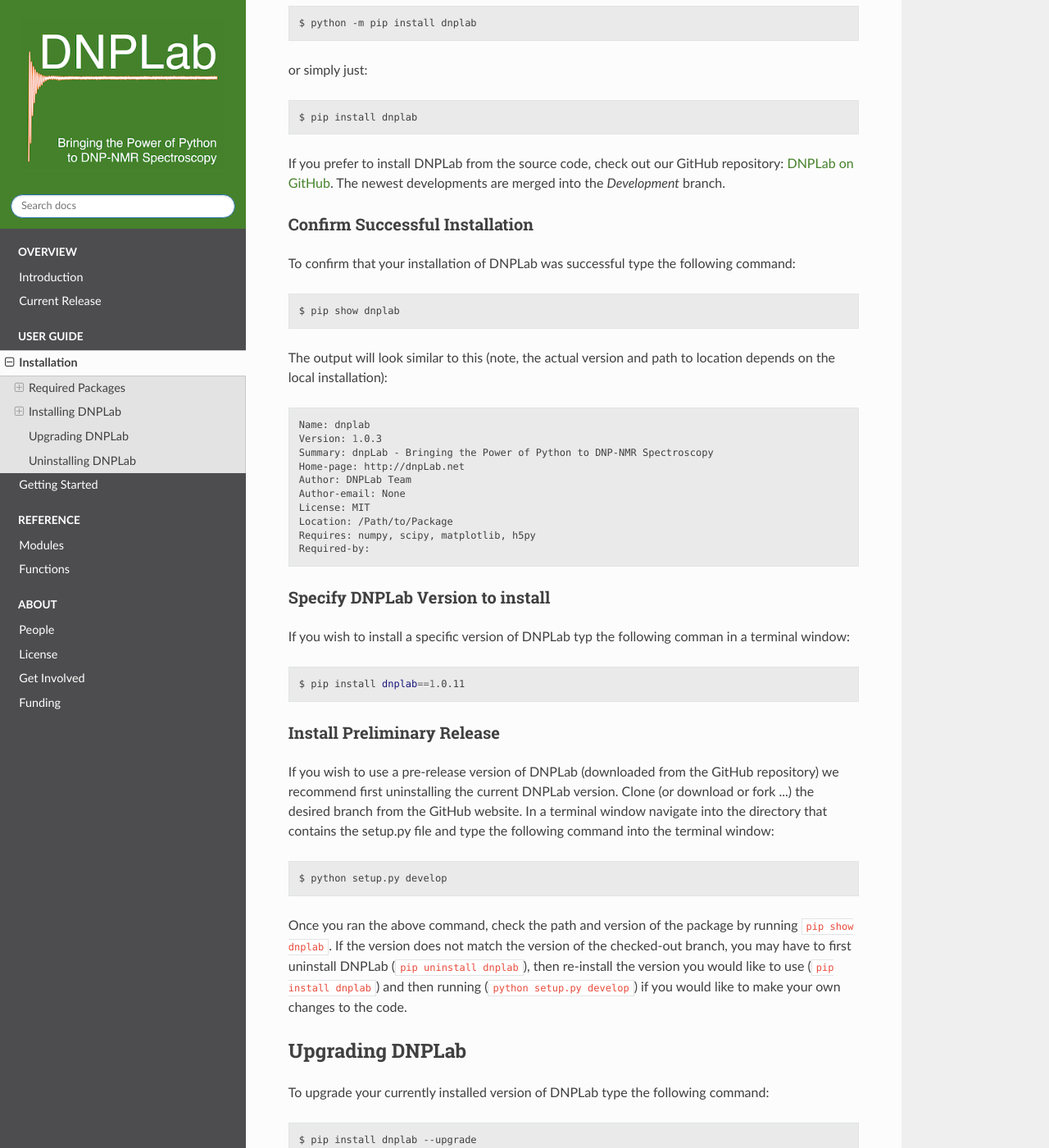
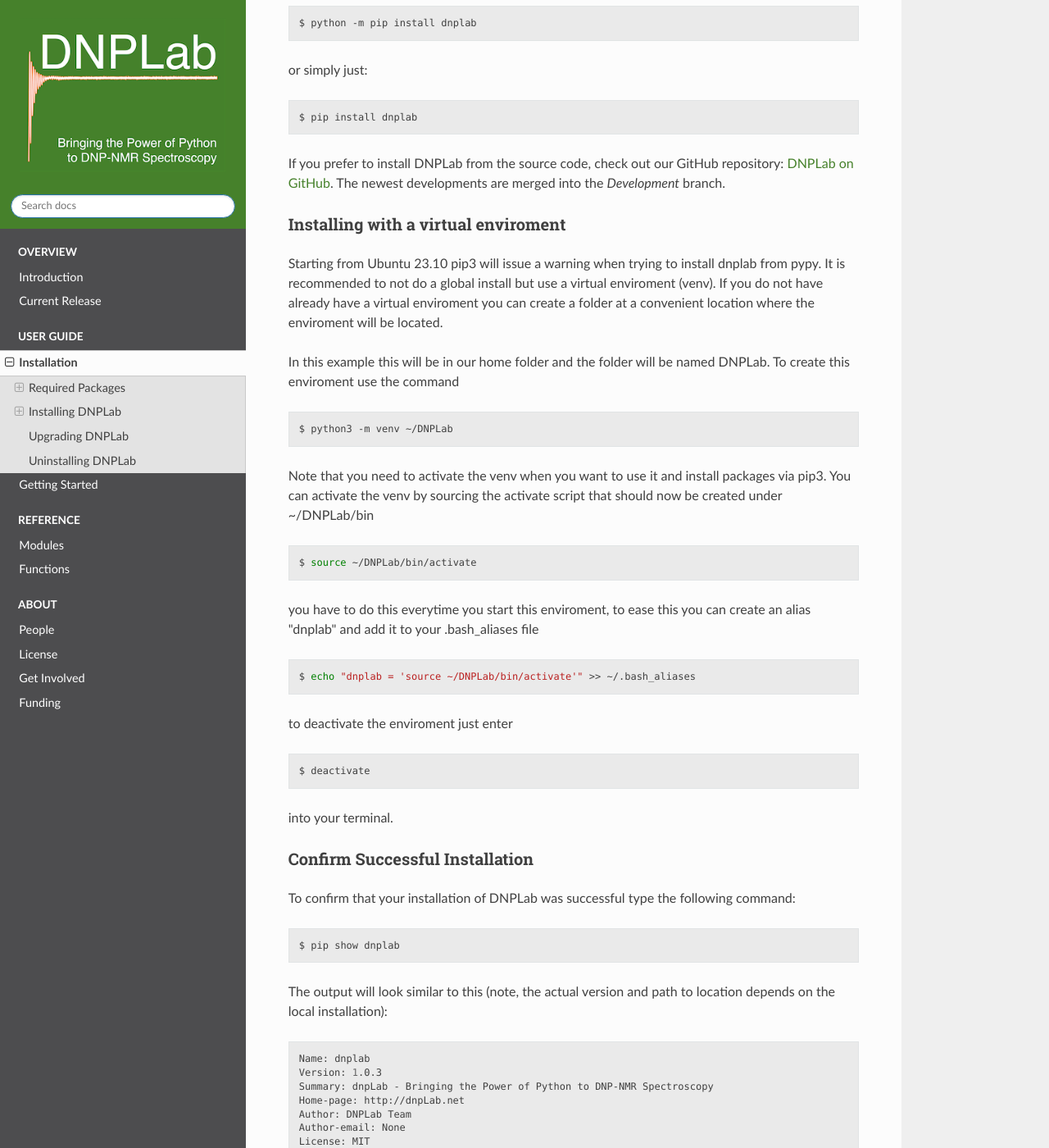
Before and after one commit to DNPLab/DNPLab, a Sphinx documentation site: the page built from docs/source/installation.rst, in a window 1280 px wide and 1400 px high, scrolled down 771 px. Shown: the whole window at 82% size. Built offline with Sphinx 7.4.7 and the Read the Docs theme 2.0.0, drawn with Linux system fonts in a browser that asks for light colours; pages that are not in the unit, such as notebooks, are missing from menus.

Commit message:
updated installation for venv

```diff
--- a/docs/source/installation.rst
+++ b/docs/source/installation.rst
@@ -44,6 +44,40 @@
 
 
 If you prefer to install DNPLab from the source code, check out our GitHub repository: |dnpLabGitLink|. The newest developments are merged into the *Development* branch.
+
+Installing with a virtual enviroment
+--------------------
+Starting from Ubuntu 23.10 pip3 will issue a warning when trying to install dnplab from pypy.
+It is recommended to not do a global install but use a virtual enviroment (venv).
+If you do not have already have a virtual enviroment you can create a folder at a convenient location where the enviroment will be located.
+
+In this example this will be in our home folder and the folder will be named DNPLab.
+To create this enviroment use the command
+
+.. code-block:: bash
+
+   $ python3 -m venv ~/DNPLab
+
+Note that you need to activate the venv when you want to use it and install packages via pip3.
+You can activate the venv by sourcing the activate script that should now be created under ~/DNPLab/bin
+
+.. code-block:: bash
+
+  $ source ~/DNPLab/bin/activate
+
+you have to do this everytime you start this enviroment, to ease this you can create an alias "dnplab" and add it to your .bash_aliases file
+
+.. code-block:: bash
+
+  $ echo "dnplab = 'source ~/DNPLab/bin/activate'" >> ~/.bash_aliases
+
+to deactivate the enviroment just enter
+
+.. code-block:: bash
+
+  $ deactivate
+
+into your terminal.
 
 Confirm Successful Installation
 -------------------------------
```
